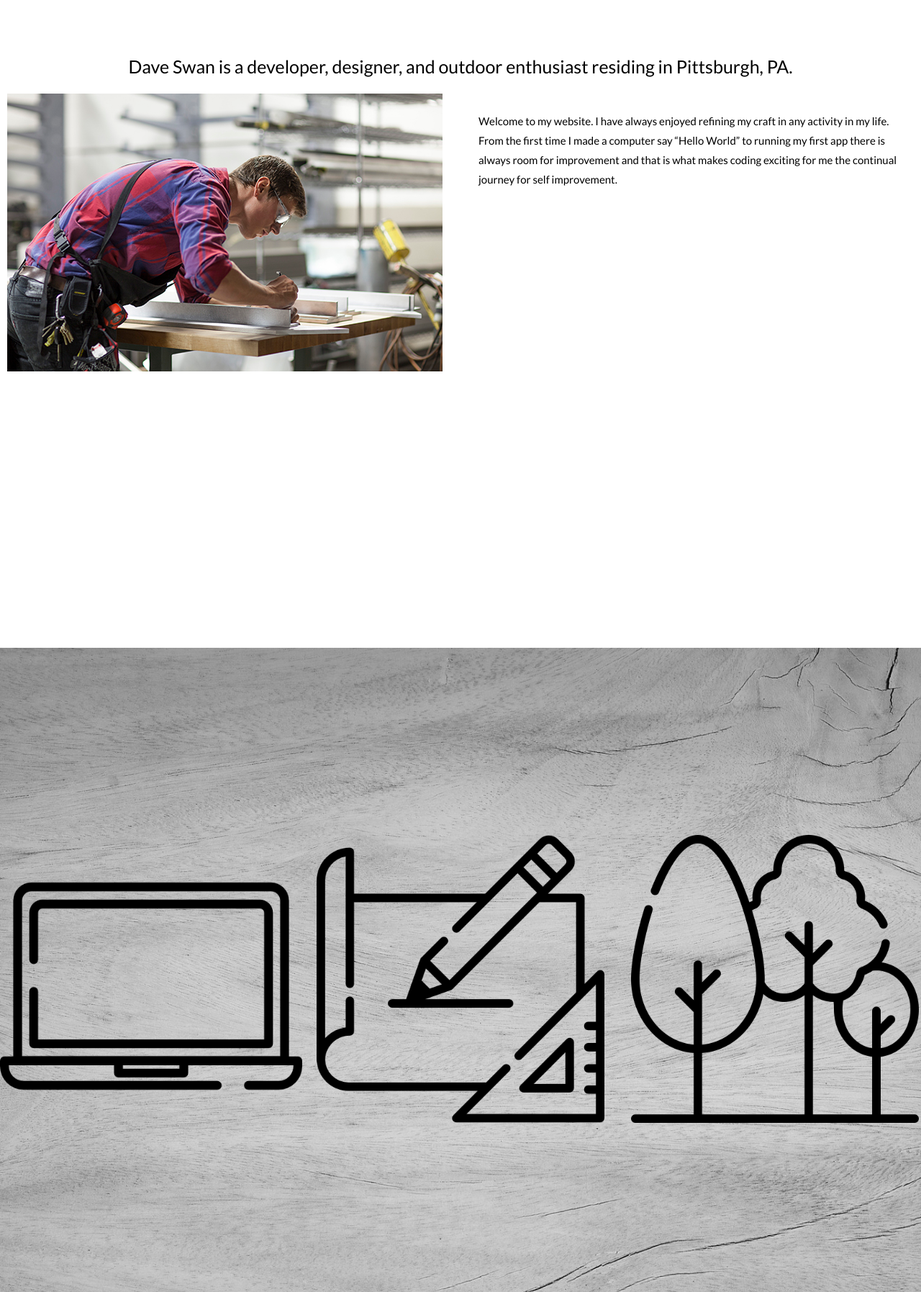
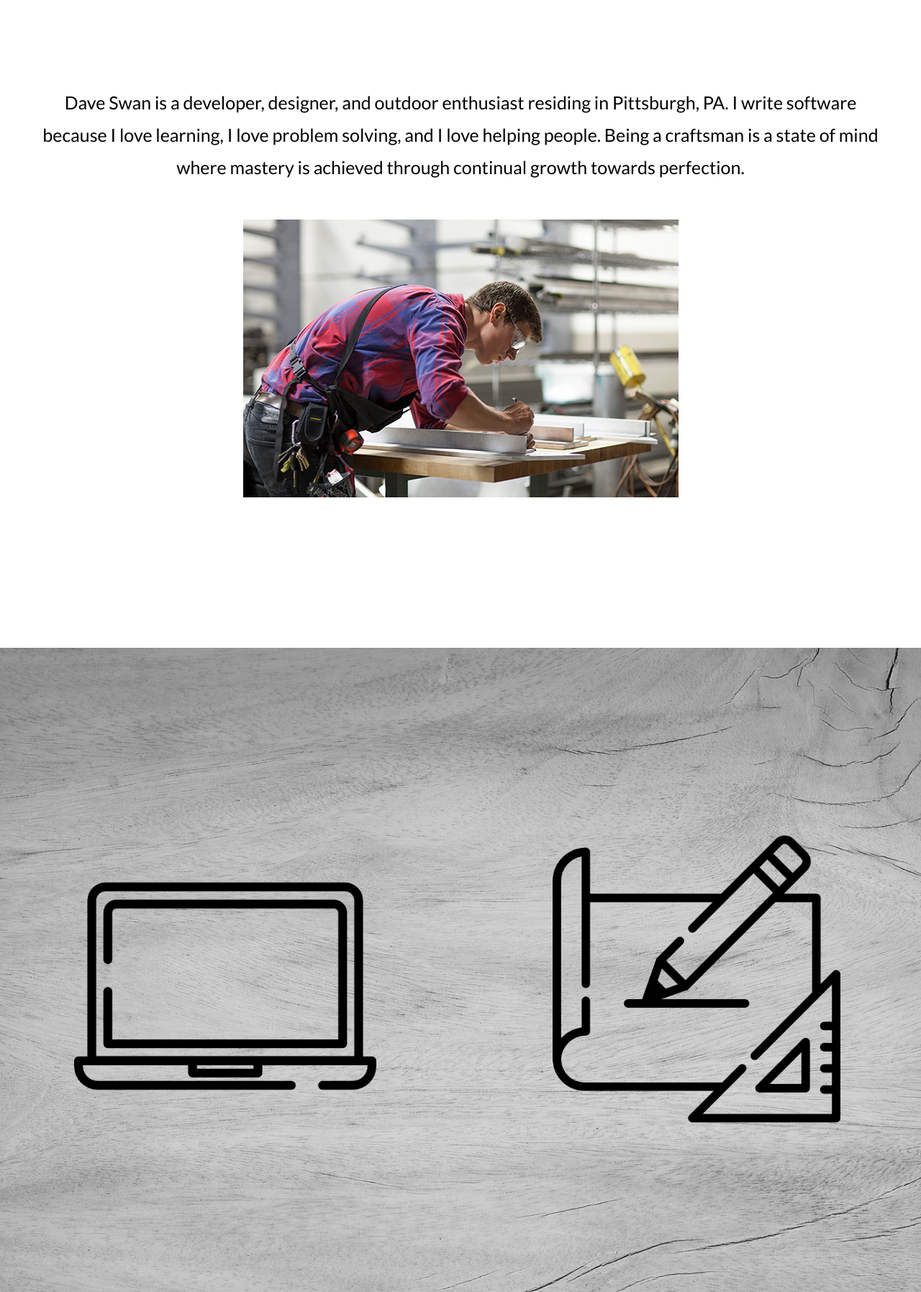
Before and after one commit to DavSwan/DaveSite, a plain HTML site: page index.html in a window 1280 px wide. Shown: the part 900-2695 px from the top of the page at 72% size. Drawn offline with nearby package versions, Linux system fonts and the light colour scheme.

Commit message:
updated profile

```diff
--- a/index.html
+++ b/index.html
@@ -146,7 +146,7 @@
             <span class="w3-center w3-padding-large w3-black w3-xlarge w3-wide w3-animate-opacity">I'm Dave Swan<span
                     class="w3-hide-small"></span> </span>
             <br>
-            <span class="w3-center w3-padding-large w3-black w3-xlarge w3-wide w3-animate-opacity">I write code<span
+            <span class="w3-center w3-padding-large w3-black w3-xlarge w3-wide w3-animate-opacity">I Write code<span
                     class="w3-hide-small"></span> </span>
             <br>
             <span class="w3-center w3-padding-large w3-black w3-xlarge w3-wide w3-animate-opacity"> Build things<span
@@ -160,25 +160,16 @@
     <!-- Container (About Section) -->
     <div class="container-about" id="about">
 
-        <p style="text-align: center; font-size: 25px;">Dave Swan is a developer, designer, and outdoor enthusiast
-            residing in Pittsburgh, PA. </p>
+        <p style="text-align: center; font-size: 25px; margin: 50px;">Dave Swan is a developer, designer, and outdoor enthusiast
+            residing in Pittsburgh, PA. I write software because I love learning, I love problem solving, and I love helping people. Being a craftsman is a state of mind where mastery is achieved through continual growth towards perfection.  </p>
         <div class="row">
             <div class="about-section">
                 <div class="about-img ">
 
-                    <img src="img/Dave Working.jpg" alt="Photo of Me" style="margin: auto; display: block;">
+                    <img src="img/Dave Working.jpg" alt="Photo of Me" style="margin-left: auto; margin-right: auto; display: block;">
 
                 </div>
             </div>
-                <!-- Hide this text on small devices -->
-                <div class="about-section">
-                    <p style="margin: auto; display: block; margin: 25px;">Welcome to my website. I have always enjoyed refining my craft in any activity in my life.
-                        From the first time I made a computer say “Hello World” to running my first app there is always
-                        room
-                        for improvement and that is what makes coding exciting for me the continual journey for self
-                        improvement.
-                    </p>
-                </div>
 
         </div>
     </div>
@@ -192,26 +183,26 @@
         <div class="container-portfolio" id="portfolio">
         </div>
         <div class="row" style="padding-top: 250px; padding-bottom: 500px;">
-            <div class="col-sm-4">
+            <div class="col-sm-6">
                 <h3 style="text-align: center"></h3>
                 <a href="code.html"><img id="myIcon" src="img/001-laptop.png" class="icons" alt="sketch icon"
                         width="420"></a>
                 <p></p>
 
             </div>
-            <div class="col-sm-4">
+            <div class="col-sm-6">
                 <h3 style="text-align: center"></h3>
                 <a href="build.html"><img id="myIcon" src="img/005-sketch.png" class="icons" alt="sketch icon"
                         width="400"></a>
                 <p></p>
-
+<!-- uncomment this and change the 6 to a 4 in class="col-sm-4"
             </div>
             <div class="col-sm-4">
                 <h3 style="text-align: center"></h3>
                 <a href="outdoors.html"><img id="myIcon" src="img/002-trees.png" class="icons" alt="tree icon"
                         width="400"></a>
                 <p></p>
-
+-->
             </div>
         </div>
     </div>
```
Also changed, not shown: outdoors.html (+1 -9 lines).
